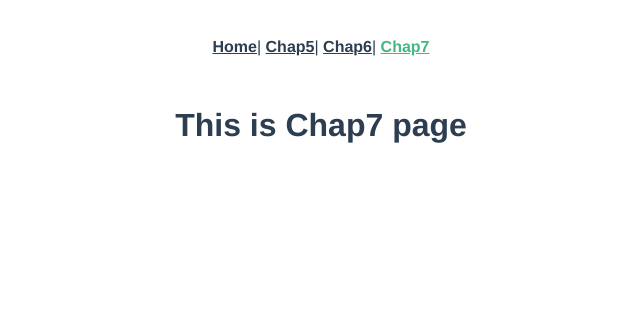
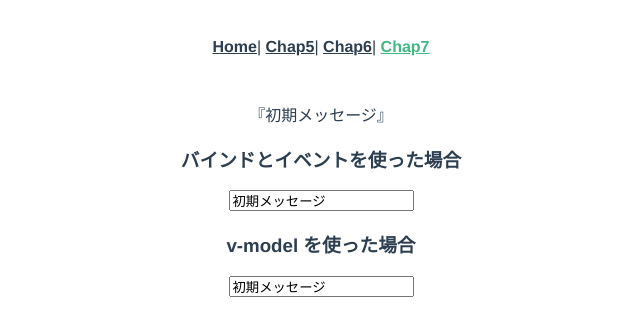
Before and after one commit to kawa1228/vuebook2-sample, a Vue app: page /chap7 in a window 1280 px wide. Shown: the top 336 px of the page, without its empty margins (319-959 px from the left). Built offline with nearby package versions, Linux system fonts and the light colour scheme.

Commit message:
componentsでstoreを利用

```diff
--- /dev/null
+++ b/src/components/EditForm.vue
@@ -0,0 +1,32 @@
+<template>
+  <div class="edit-form">
+    <h3>バインドとイベントを使った場合</h3>
+    <input type="text" :value="message" @input="doUpdate">
+    <h3>v-model を使った場合</h3>
+    <input v-model="message2">
+  </div>
+</template>
+
+<script>
+export default {
+  name: "EditForm",
+  computed: {
+    message() {
+      return this.$store.getters.message;
+    },
+    message2: {
+      get() {
+        return this.$store.getters.message;
+      },
+      set(value) {
+        this.$store.dispatch("doUpdate", value);
+      }
+    }
+  },
+  methods: {
+    doUpdate(event) {
+      this.$store.dispatch("doUpdate", event.target.value);
+    }
+  }
+};
+</script>
--- a/src/store.js
+++ b/src/store.js
@@ -5,34 +5,26 @@
 
 export default new Vuex.Store({
   state: {
-    count: 0,
-    message: "メッセージ",
-    list: [
-      { id: 1, name: "apple", price: 100 },
-      { id: 2, name: "banana", price: 200 },
-      { id: 3, name: "grape", price: 300 }
-    ]
+    message: "初期メッセージ"
   },
   getters: {
-    count(state, getters, rootState, rootGetter) {
-      return state.count;
-    },
-    max(state) {
-      return state.list.reduce((a, b) => {
-        return a.price > b.price ? a.price : b.price;
-      }, 0);
-    },
-    item(state) {
-      return id => state.list.find(el => el.id === id);
-    },
-    name(state, getters) {
-      return id => getters.item(id).name;
+    // messageを使用するゲッター
+    message(state) {
+      return state.message;
     }
   },
   mutations: {
-    increment: state => {
-      state.count++;
+    // メッセージを変更するミューテーション
+    setMessage(state, payload) {
+      state.message = payload.message;
     }
   },
-  actions: {}
+  actions: {
+    // メッセージの更新処理
+    doUpdate({ commit }, message) {
+      commit("setMessage", {
+        message
+      });
+    }
+  }
 });
--- a/src/views/Chap7.vue
+++ b/src/views/Chap7.vue
@@ -1,18 +1,22 @@
 <template>
   <div class="chap7">
-    <h1>This is Chap7 page</h1>
+    <p>『{{ message }}』</p>
+    <edit-form/>
   </div>
 </template>
 
 <script>
+import editForm from "../components/EditForm.vue";
+
 export default {
-  created() {
-    // console.log(this.$store.state.count);
-    // this.$store.commit("increment");
-    // console.log(this.$store.state.count);
-    console.log(this.$store.getters.max);
-    console.log(this.$store.getters.item(2));
-    console.log(this.$store.getters.name(2));
+  name: "Chap7",
+  components: {
+    "edit-form": editForm
+  },
+  computed: {
+    message() {
+      return this.$store.getters.message;
+    }
   }
 };
 </script>
```
Also changed, not shown: src/components/scrollPlug.js (deleted, +0 -20 lines).
